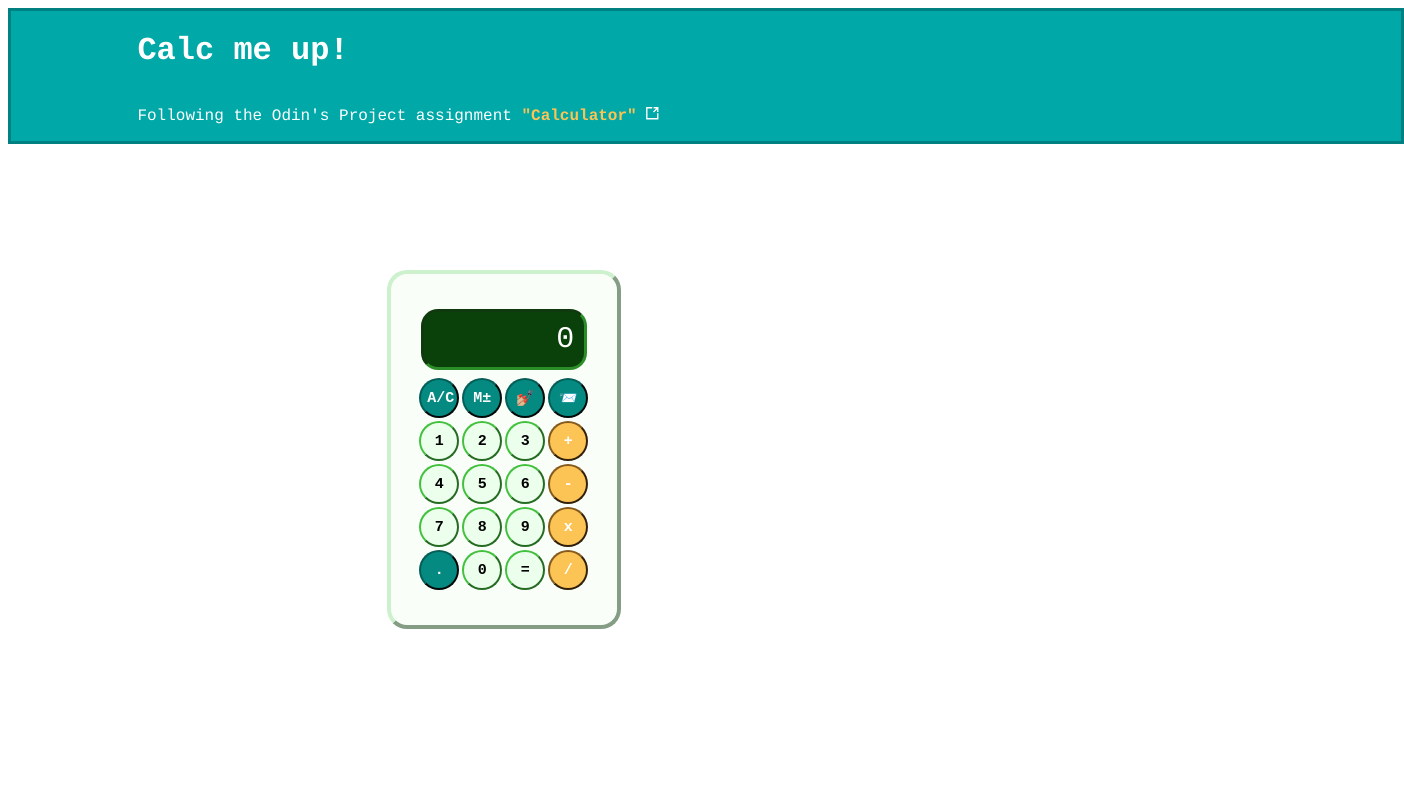
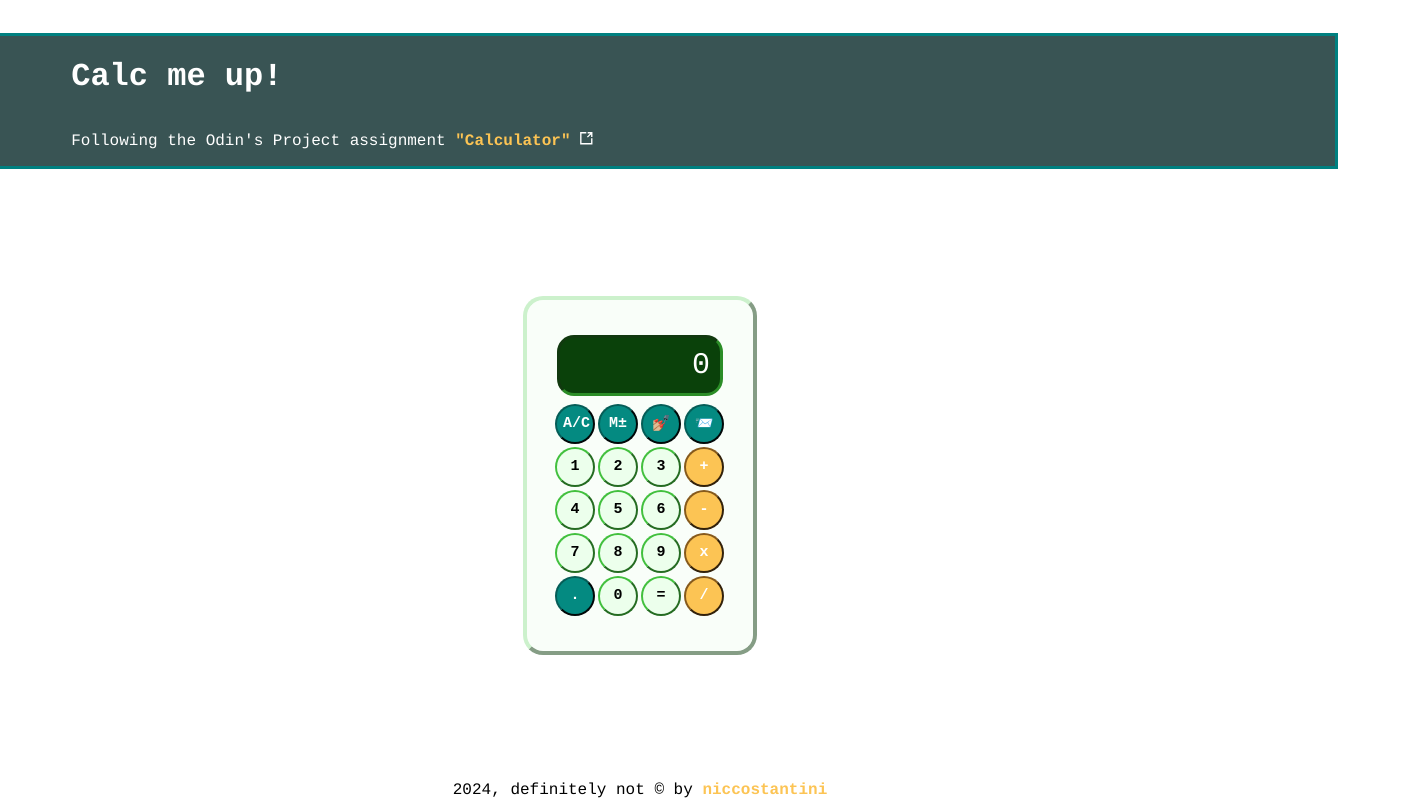
Before and after one commit to niccostantini/odin-calculator, a plain HTML site: page index.html in a window 1280 px wide. Shown: the whole page, 1404 px wide, since content can reach past the window. Drawn offline with Linux system fonts and the light colour scheme.

Commit message:
Finalise links; Finalise styles

```diff
--- a/index.html
+++ b/index.html
@@ -11,7 +11,7 @@
 <body>
     <div class="header">
         <h1>Calc me up!</h1>
-        <p class="subtitle">Following the Odin's Project assignment <a class="odin" href="https://www.theodinproject.com/lessons/foundations-etch-a-sketch#project-solution">"Calculator"</a> <a class="odin" href="https://www.theodinproject.com/lessons/foundations-calculator" target="_blank"><img src="./newwindow.svg" height="13" width="13"></a></p>
+        <p class="subtitle">Following the Odin's Project assignment <a class="odin" href="https://www.theodinproject.com/lessons/foundations-calculator">"Calculator"</a> <a class="odin" href="https://www.theodinproject.com/lessons/foundations-calculator" target="_blank"><img src="./newwindow.svg" height="13" width="13"></a></p>
     </div>
 
     <div class="device">
@@ -47,6 +47,6 @@
 
     </div>
 
-    <div class="footer"></div>
+    <div class="footer" text-align="center">2024, definitely not &copy; by <a href="https://github.com/niccostantini">niccostantini</a></div>
 </body>
 </html>
--- a/nails.css
+++ b/nails.css
@@ -1,6 +1,36 @@
 body {
     font-family: 'Fira Code iScript', Courier, monospace;
     background-color: rgba(248, 223, 248, 0.8);
+    display: flex;
+    flex-direction: column;
+    align-items: center;
+}
+
+.header {
+    display: flex;
+    flex-direction: column;
+    align-items: flex-start;
+    justify-content: flex-start;
+    margin-top: 2%;
+    width: 100%;
+    padding-left: 10%;
+    border-style: solid;
+    border-color:rgb(117, 0, 128);
+    border-width: 3px;
+    background-color: rgb(203, 90, 234);
+    color: white;
+}
+
+a {
+    text-decoration: none;
+    color:rgb(247, 212, 245);
+    font-weight: bold;
+}
+
+.footer a {
+    text-decoration: none;
+    color: rgb(203, 90, 234);
+    font-weight: bold;
 }
 
 button {
@@ -25,6 +55,11 @@ button:hover {
 }
 
 .device {
+    display: flex;
+    flex-direction: column;
+    align-items: center;
+    margin: 10% 30%;
+    gap: 8px;
     border-width: 4px;
     border-style: outset;
     border-radius: 20px;
@@ -44,14 +79,6 @@ button:hover {
     padding-top: 10px;
     padding-bottom: 0px;
     padding-right: 10px;
-}
-
-.device {
-    display: flex;
-    flex-direction: column;
-    align-items: center;
-    margin: 30%;
-    gap: 8px;
 }
 
 .display {
--- a/style.css
+++ b/style.css
@@ -1,5 +1,8 @@
 body {
     font-family: 'Fira Code iScript', Courier, monospace;
+    display: flex;
+    flex-direction: column;
+    align-items: center;
 }
 
 .header {
@@ -7,18 +10,25 @@ body {
     flex-direction: column;
     align-items: flex-start;
     justify-content: flex-start;
+    margin-top: 2%;
     width: 100%;
     padding-left: 10%;
     border-style: solid;
     border-color:teal;
     border-width: 3px;
-    background-color: rgb(0, 168, 168);
+    background-color: rgb(57, 84, 84);
     color: white;
 }
 
 a {
     text-decoration: none;
     color:rgb(252, 196, 84);
+    font-weight: bold;
+}
+
+a.footer {
+    text-decoration: none;
+    color: #048A81;
     font-weight: bold;
 }
 
```
